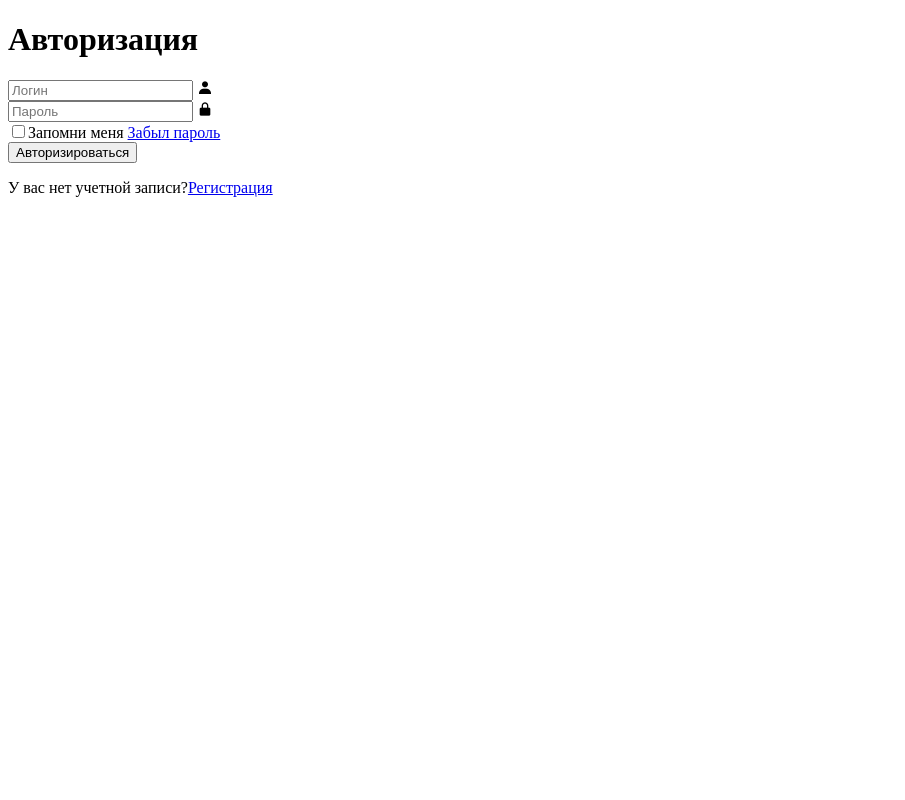
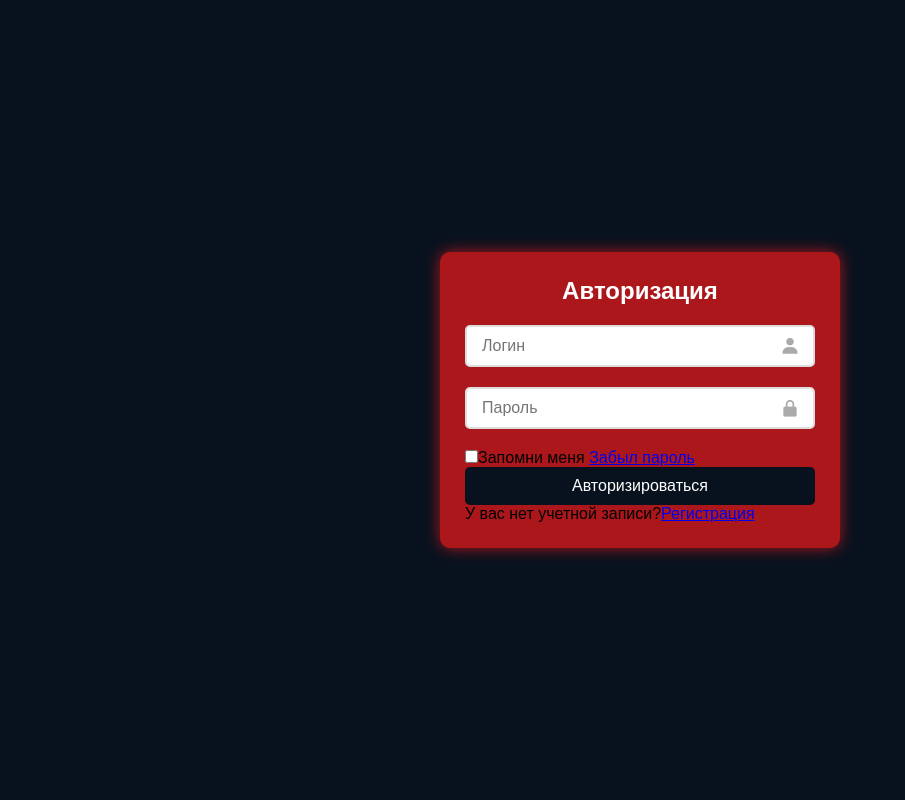
Before and after one commit to samo5t/blueBleeding, a Flask app: page /register in a window 1280 px wide. Shown: the whole page, without its empty margins (0-905 px from the left). Run offline with Flask 3, Linux system fonts and the light colour scheme.

Commit message:
Registration window for website users

```diff
--- a/static/css/style.css
+++ b/static/css/style.css
@@ -0,0 +1,110 @@
+* {
+    margin: 0;
+    padding: 0;
+    box-sizing: border-box;
+    font-family: "Poppins", sans-serif;
+}
+
+body {
+    display: flex;
+    justify-content: center;
+    align-items: center;
+    min-height: 100vh;
+    background-color: rgb(8, 18, 30);
+}
+
+.wrapper {
+    background: rgba(172, 23, 27);
+    padding: 25px;
+    border-radius: 10px;
+    box-shadow: 0 0 15px rgba(172, 23, 27);
+    max-width: 400px;
+    width: 100%;
+}
+
+form h1 {
+    margin-bottom: 20px;
+    font-size: 24px;
+    color: #ffffff;
+    text-align: center;
+}
+
+.input-box {
+    position: relative;
+    margin-bottom: 20px;
+}
+
+.input-box input {
+    width: 100%;
+    padding: 10px 40px 10px 15px;
+    font-size: 16px;
+    border: 2px solid #ddd;
+    border-radius: 5px;
+    outline: none;
+    transition: all 0.3s ease;
+}
+
+.input-box i {
+    position: absolute;
+    right: 15px;
+    top: 50%;
+    transform: translateY(-50%);
+    font-size: 20px;
+    color: #aaa;
+    transition: all 0.3s ease;
+}
+
+.input-box input:focus {
+    border-color: rgb(8, 18, 30);
+}
+
+.input-box input:focus + i {
+    color: rgb(8, 18, 30);
+}
+
+.remember-forgot {
+    display: flex;
+    justify-content: space-between;
+    align-items: center;
+    margin-bottom: 20px;
+    font-size: 14px;
+}
+
+.remember-forgot a {
+    color: rgb(8, 18, 30);
+    text-decoration: none;
+}
+
+.remember-forgot a:hover {
+    text-decoration: underline;
+}
+
+.btn {
+    width: 100%;
+    padding: 10px 0;
+    background-color: rgb(8, 18, 30);
+    border: none;
+    border-radius: 5px;
+    color: #fff;
+    font-size: 16px;
+    cursor: pointer;
+    transition: background-color 0.3s ease;
+}
+
+.btn:hover {
+    background-color: rgb(8, 18, 30);
+}
+
+.register-link {
+    text-align: center;
+    font-size: 14px;
+}
+
+.register-link a {
+    color: rgb(8, 18, 30);
+    text-decoration: none;
+}
+
+.register-link a:hover {
+    text-decoration: underline;
+}
--- a/templates/RegistrationWindow.html
+++ b/templates/RegistrationWindow.html
@@ -5,7 +5,7 @@
     <meta charset="UTF-8">
     <meta name="viewport" content="width=device-width, initial-scale=1.0">
     <title>Document</title>
-    <link rel="stylesheet" href="style.css">
+    <link rel="stylesheet" href="/../static/css/style.css">
     <link href='https://unpkg.com/boxicons@2.1.4/css/boxicons.min.css' rel='stylesheet'>
 </head>
 
```
